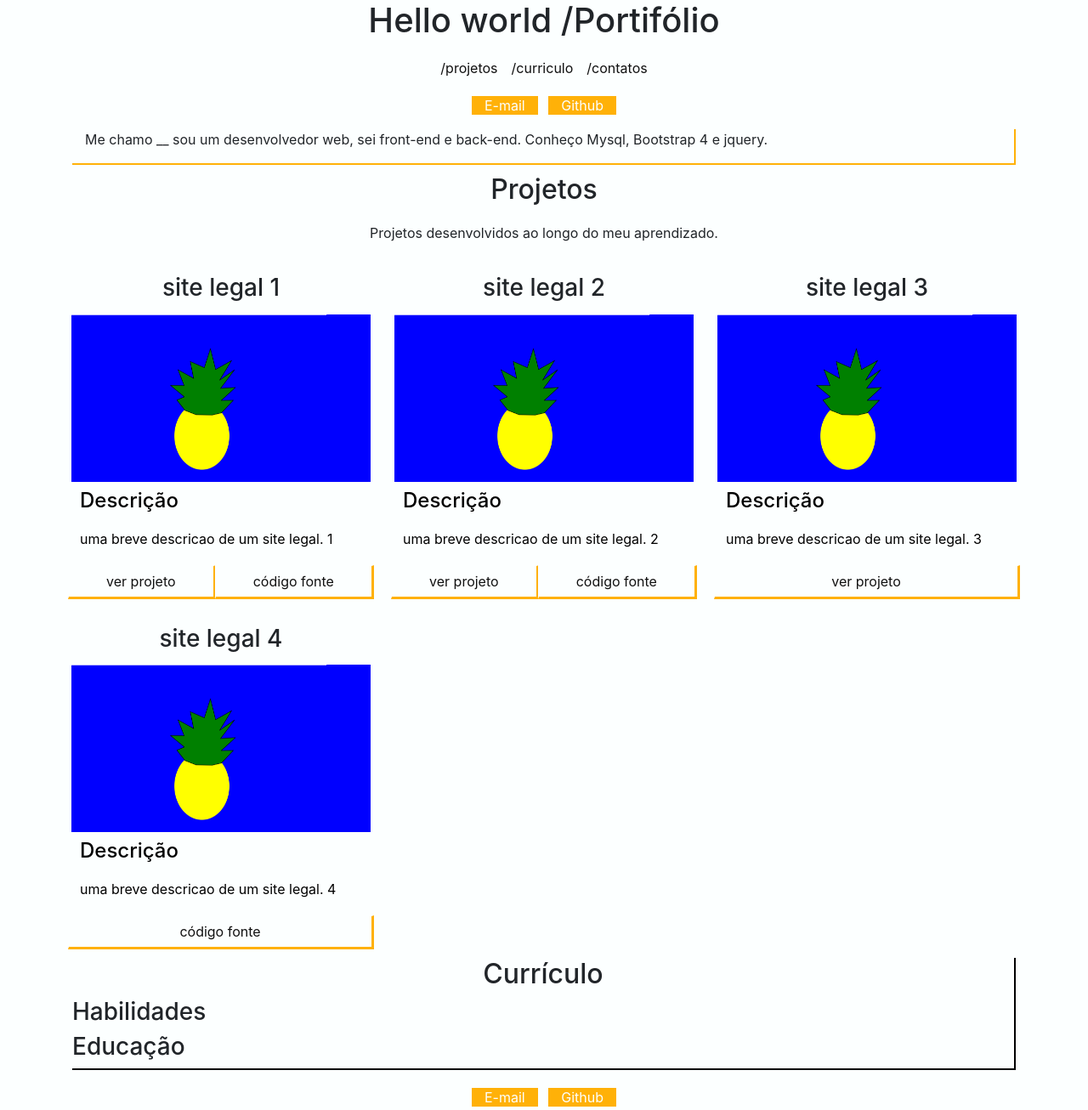
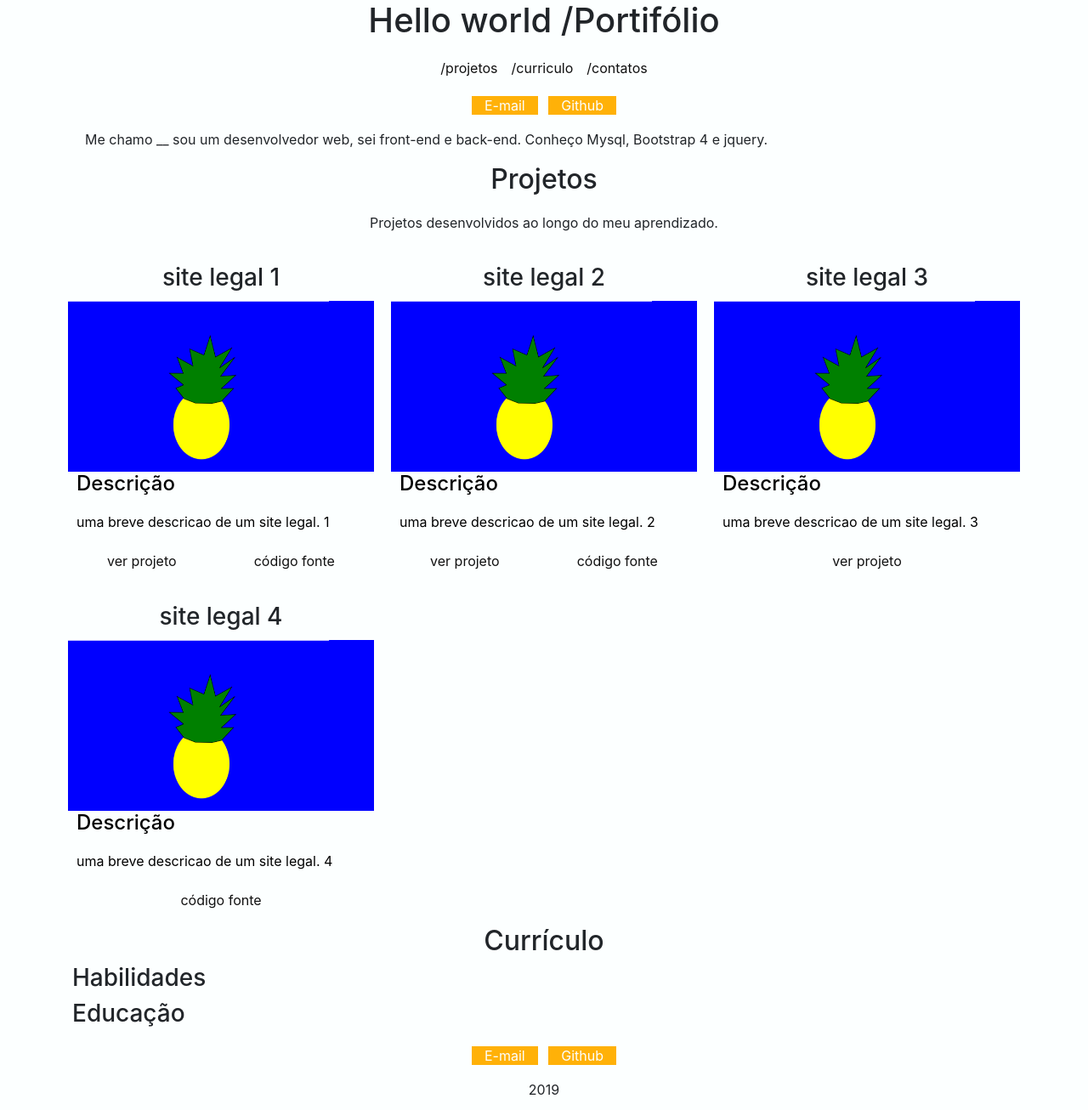
Before and after one commit to MarcosRamon00/portifolio.github.io, a plain HTML site: page index.html in a window 1280 px wide. Shown: the top 1306 px of the page at 85% size. Drawn offline with nearby package versions, Linux system fonts and the light colour scheme.

Commit message:
remocao de bordas

```diff
--- a/css/mod_bootstrap.css
+++ b/css/mod_bootstrap.css
@@ -6,8 +6,6 @@
     color:#111111;
     background-color:#fcffff;
     border-radius: 0%;
-    border-right: 3px solid #ffb108;
-    border-bottom: 3px solid #ffb108;
 
 }
 .btn-custom:hover{
--- a/css/style.css
+++ b/css/style.css
@@ -27,8 +27,6 @@ body{/*cor do fundo*/
 
 #bloco_texto_sobre_portifolio{
     background-color: none;
-    border-right: 2px solid #ffb108;
-    border-bottom: 2px solid #ffb108;
 }
 #bloco_titulo_descricao_portifolio{
     background-color: none;
@@ -42,29 +40,21 @@ body{/*cor do fundo*/
     padding:10px;
     margin-bottom: 0%;
 }
-.imagem_projeto{
-    border: 4px solid #fcffff;
-}
+.imagem_projeto{}
 /*descricao projeto*/
 .titulo_descricao_projeto{
     padding-left: 10px;
 }
 .bloco_texto{
     color:black;
-    /*background-color:#d7d7d7;*/
     background-color: #fcffff;
     padding: 0px;
-    border: 4px solid #fcffff;
 }
 .descricao_projeto{
     padding: 10px;
     margin: 0%;
 }
-#curriculo{
-    background-color:none;
-    border-right: 2px solid black;
-    border-bottom: 2px solid black;
-}
+
 
 /*--rodape--*/
 #rodape{
```
